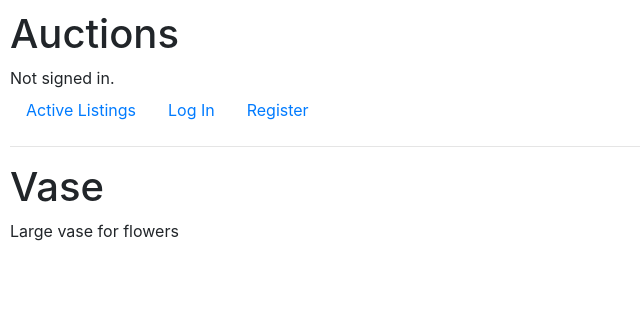
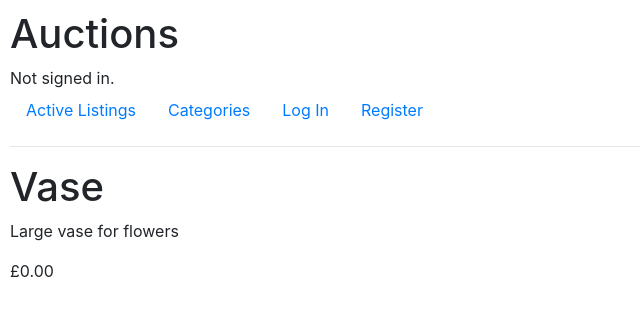
Before and after one commit to tinydancer96/python_projects, a Django app: page /listing/1 in a window 1280 px wide. Shown: the top 316 px of the page, without its empty margins (0-640 px from the left). Run offline with Django 3.2, Linux system fonts and the light colour scheme; data comes from the database, SQL or seed files in the repository; both versions use the stored data as it was after the commit; some libraries are stand-ins or nearby versions.

Commit message:
categories function started

```diff
--- a/commerce/auctions/templates/auctions/layout.html
+++ b/commerce/auctions/templates/auctions/layout.html
@@ -19,6 +19,9 @@
         <ul class="nav">
             <li class="nav-item">
                 <a class="nav-link" href="{% url 'index' %}">Active Listings</a>
+            </li>
+            <li class="nav-item">
+              <a href="{% url 'categories'%}" class="nav-link">Categories</a>
             </li>
             {% if user.is_authenticated %}
                 <li class="nav-item">
--- /dev/null
+++ b/commerce/auctions/templates/auctions/view_category.html
@@ -0,0 +1,6 @@
+{% extends "auctions/layout.html" %}
+
+{% block body %}
+  <h1>{{ category.title }}</h1>
+
+{% endblock %}
--- a/commerce/auctions/templates/auctions/view_listing.html
+++ b/commerce/auctions/templates/auctions/view_listing.html
@@ -4,5 +4,6 @@
 
   <h1>{{ listing.title }}</h1>
   <p>{{ listing.description }}</p>
+  <p>£{{ listing.price}}</p>
 
 {% endblock %}
--- a/commerce/auctions/urls.py
+++ b/commerce/auctions/urls.py
@@ -10,5 +10,7 @@ urlpatterns = [
     path("listing/<int:listing_id>", views.view_listing, name="view_listing"),
     path("my_listings", views.my_listings, name="my_listings"),
     path("new_listing", views.new_listing, name="new_listing"),
-    path("create", views.create, name="create")
+    path("create", views.create, name="create"),
+    path("categories", views.categories, name="categories"),
+    path("view_category/,str:category_name>", views.view_category, name="view_category")
 ]
--- a/commerce/auctions/views.py
+++ b/commerce/auctions/views.py
@@ -106,3 +106,15 @@ def create(request):
             return render(request, "auctions/new_listing.html", {"error_message": str(e)})
     else:
         return render(request, "auctions/new_listing.html")
+
+def categories(request):
+    all_categories = Category.objects.all()
+    return render(request, "auctions/categories.html", {
+        "list_categories": all_categories
+    })
+
+def view_category(request, category_name):
+    category = Category.objects.filter(title=category_name)
+    return render(request, "auctions/view_category.html", {
+        "category": category_name
+    })
```
Also changed, not shown: commerce/auctions/templates/auctions/categories.html (added, +11 -0 lines), commerce/db.sqlite3.
